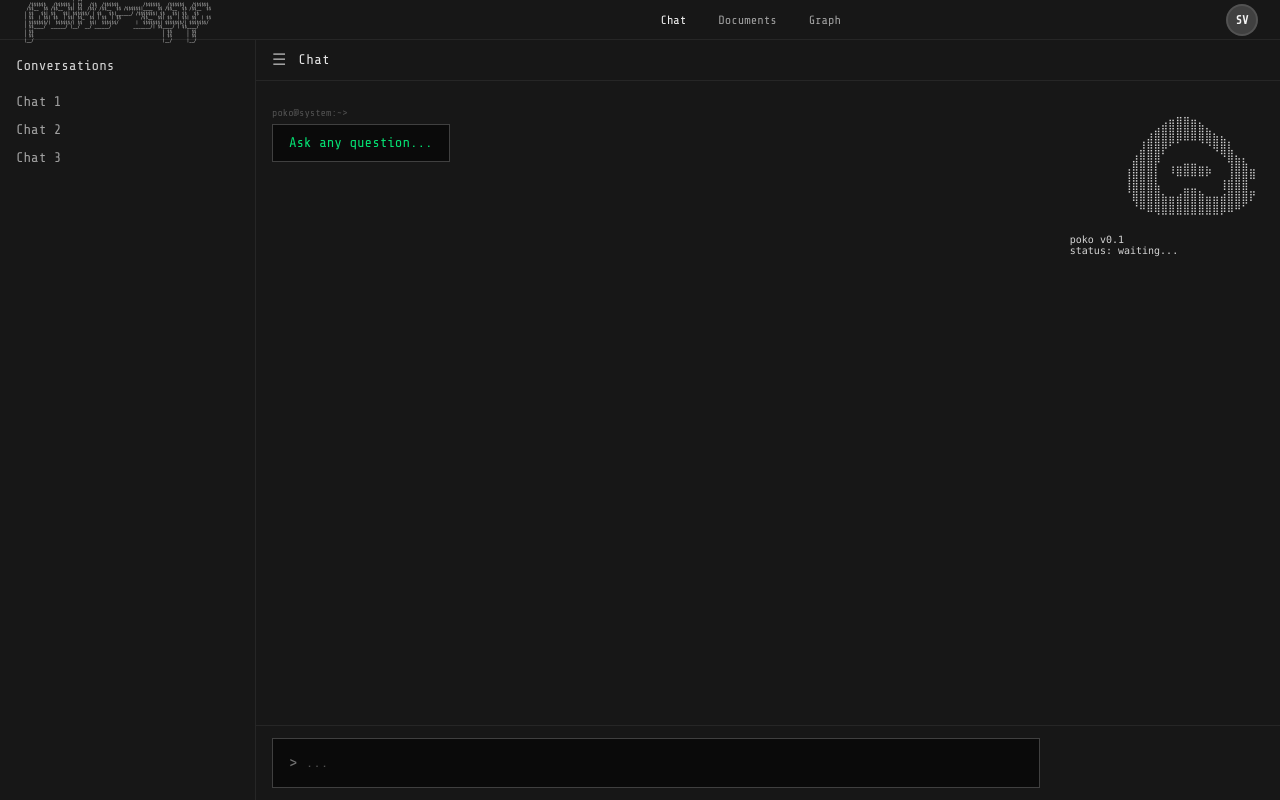
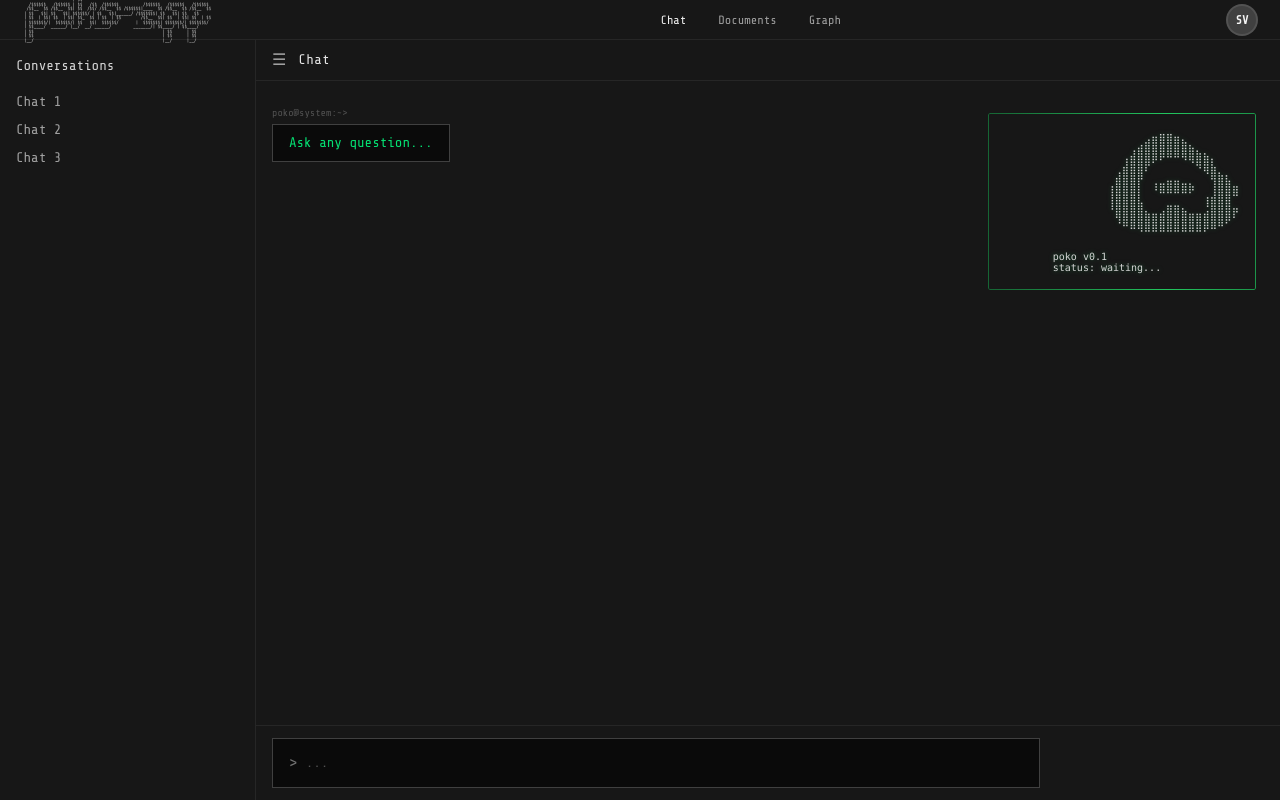
Before and after one commit to martetosca9/poko-app, a Next.js app: page / in a window 1280 px wide. Built offline with nearby package versions, Linux system fonts and the light colour scheme.

Commit message:
assistant animation

```diff
--- a/app/globals.css
+++ b/app/globals.css
@@ -42,3 +42,28 @@ body {
   color: var(--foreground);
   font-family: Arial, Helvetica, sans-serif;
 }
+
+@keyframes border-spin {
+  0% { background-position: 0% 0%; }
+  100% { background-position: 200% 0%; }
+}
+
+.bot-panel-border {
+  position: relative;
+  padding: 1px;
+  border-radius: 2px;
+}
+
+.bot-panel-border::before {
+  content: '';
+  position: absolute;
+  inset: 0;
+  border-radius: 2px;
+  padding: 1px;
+  background: linear-gradient(90deg, #166534, #22c55e, #166534, #22c55e);
+  background-size: 200% 100%;
+  animation: border-spin 3s linear infinite;
+  -webkit-mask: linear-gradient(#fff 0 0) content-box, linear-gradient(#fff 0 0);
+  -webkit-mask-composite: xor;
+  mask-composite: exclude;
+}
--- a/app/page.tsx
+++ b/app/page.tsx
@@ -111,9 +111,23 @@ export default function Home() {
                 </div>
 
                 {/* AsciiBot a la derecha */}
-                <div className="hidden lg:flex items-start pt-8 px-6 pointer-events-none">
-                  <div className="text-[10px] leading-none text-neutral-300">
-                    <AsciiBot state={botState} />
+                <div className="hidden lg:flex items-start pt-8 px-6">
+                  <div className="bot-panel-border">
+                    <div
+                      className="p-4"
+                      style={{
+                        filter: botState === "waiting"
+                          ? "drop-shadow(0 0 2px #14532d)"
+                          : botState === "thinking"
+                          ? "drop-shadow(0 0 10px #22c55e) drop-shadow(0 0 20px #16a34a)"
+                          : "drop-shadow(0 0 15px #22c55e) drop-shadow(0 0 30px #16a34a) drop-shadow(0 0 45px #15803d)",
+                        transition: "filter 0.4s ease"
+                      }}
+                    >
+                      <div className="text-[10px] leading-none text-neutral-300">
+                        <AsciiBot state={botState} />
+                      </div>
+                    </div>
                   </div>
                 </div>
 
```
